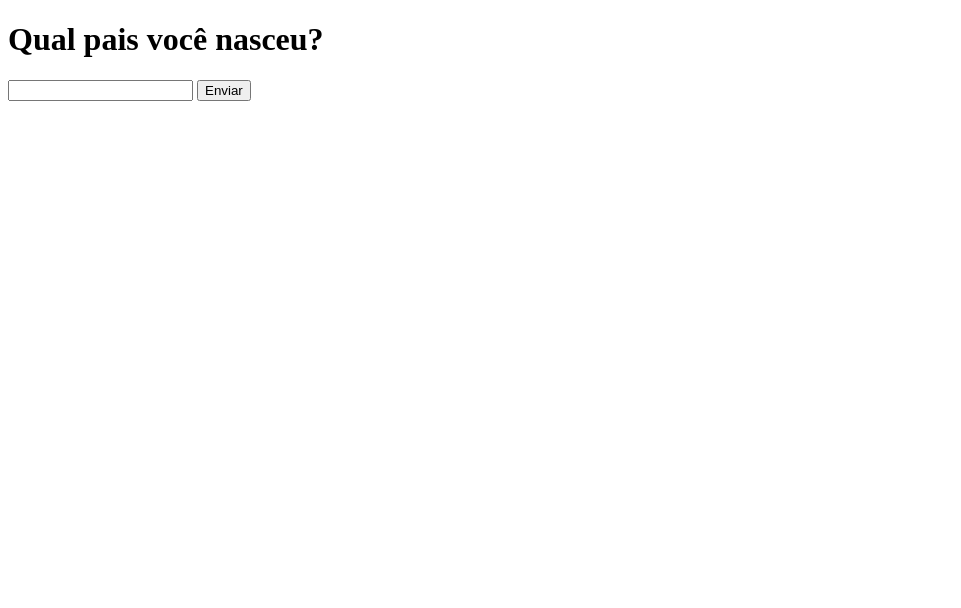
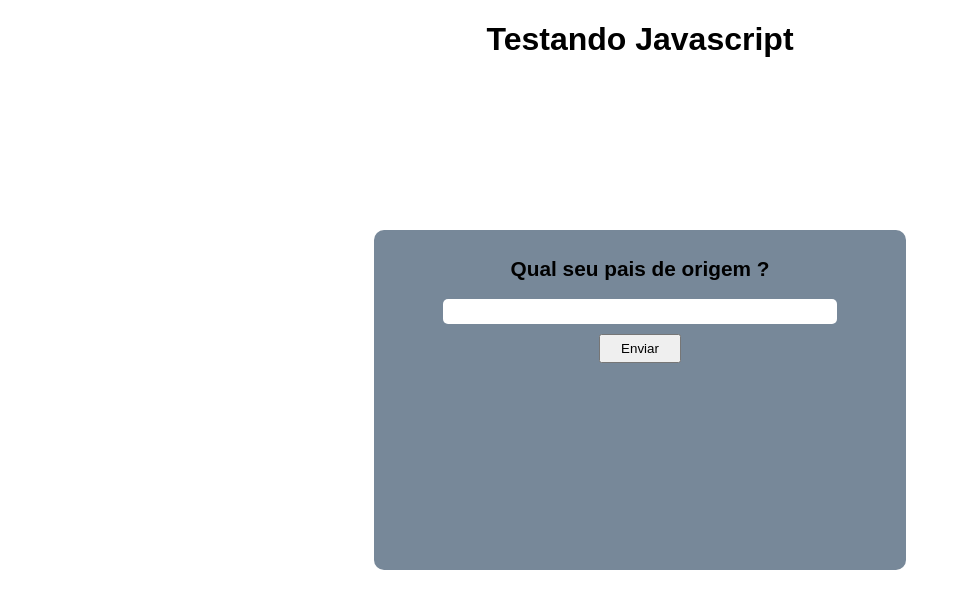
Before and after one commit to matheusmorenocf/javascript, a plain HTML site: page aula011/desafio.html in a window 1280 px wide. Shown: the whole page, without its empty margins (0-961 px from the left). Drawn offline with Linux system fonts and the light colour scheme.

Commit message:
Update desafio.html

```diff
--- a/aula011/desafio.html
+++ b/aula011/desafio.html
@@ -5,25 +5,75 @@
     <meta http-equiv="X-UA-Compatible" content="IE=edge">
     <meta name="viewport" content="width=device-width, initial-scale=1.0">
     <title>Document</title>
+    <style>
+        *{
+            font-family: Arial, Helvetica, sans-serif;
+        }
+        h1{
+            text-align: center;
+        }
+        section{
+            position: absolute;
+            top: 50%;
+            left: 50%;
+            transform: translate(-50%, -50%);
+            width: 40vw;
+            height: 40vh;
+            background-color: lightslategrey;
+            padding: 10px;
+            border-radius: 10px;
+        }
+
+        section > h2{
+            text-align: center;
+            font-size: 1.3em;
+        }
+
+        input{
+            margin: auto;
+            display: block;
+            padding: 5px;
+            margin-bottom: 10px;
+            width: 30vw;
+            border: none;
+            border-radius: 5px;
+        }
+
+        button{
+            display: block;
+            margin: auto;
+            padding: 5px 20px;
+            margin-bottom: 10px;
+        }
+
+        p{
+            background-color: white;
+            padding: 5px;
+            border-radius: 5px;
+        }
+
+    </style>
 </head>
 <body>
-    <h1>Qual pais você nasceu?</h1>
-    <input type="text" name="input1" id="input1">
-    <input type="button" value="Enviar" onclick="verificar()">
-    <div id="resp"></div>
+    <h1>Testando Javascript</h1>
+<section>
+        <h2>Qual seu pais de origem ?</h2>
+        <input type="text" name="input1" id="input1">
+        <button onclick="verificar()">Enviar</button>
+        <div id="resp"></div>
+</section>
 
     <script>
         function verificar(){
             var txt1 = window.document.getElementById('input1')
             if (txt1.value == 'Brasil'){
-                resp.innerHTML = `Seu pais de origem é ${txt1.value}. Você é Brasileiro!`
+                resp.innerHTML = `<p>Seu pais de origem é ${txt1.value}. Você é Brasileiro!</p>`
+            } else if (txt1.value == 'EUA') {
+                resp.innerHTML = `<p>Seu pais de origem é ${txt1.value}. Você é Americano!</p>`
             } else {
-                if (txt1.value == 'EUA'){
-                    resp.innerHTML = `Seu pais de origem é ${txt1.value}. Você é Americano!`
-                } else{
-                    resp.innerHTML = `Seu pais de origem é ${txt1.value}. Você é Estrangeiro!`
-                }
+                resp.innerHTML = `<p>Seu pais de origem é ${txt1.value}. Você é Estrangeiro!</p>`
             }
+
         }
     </script>
 </body>
```
